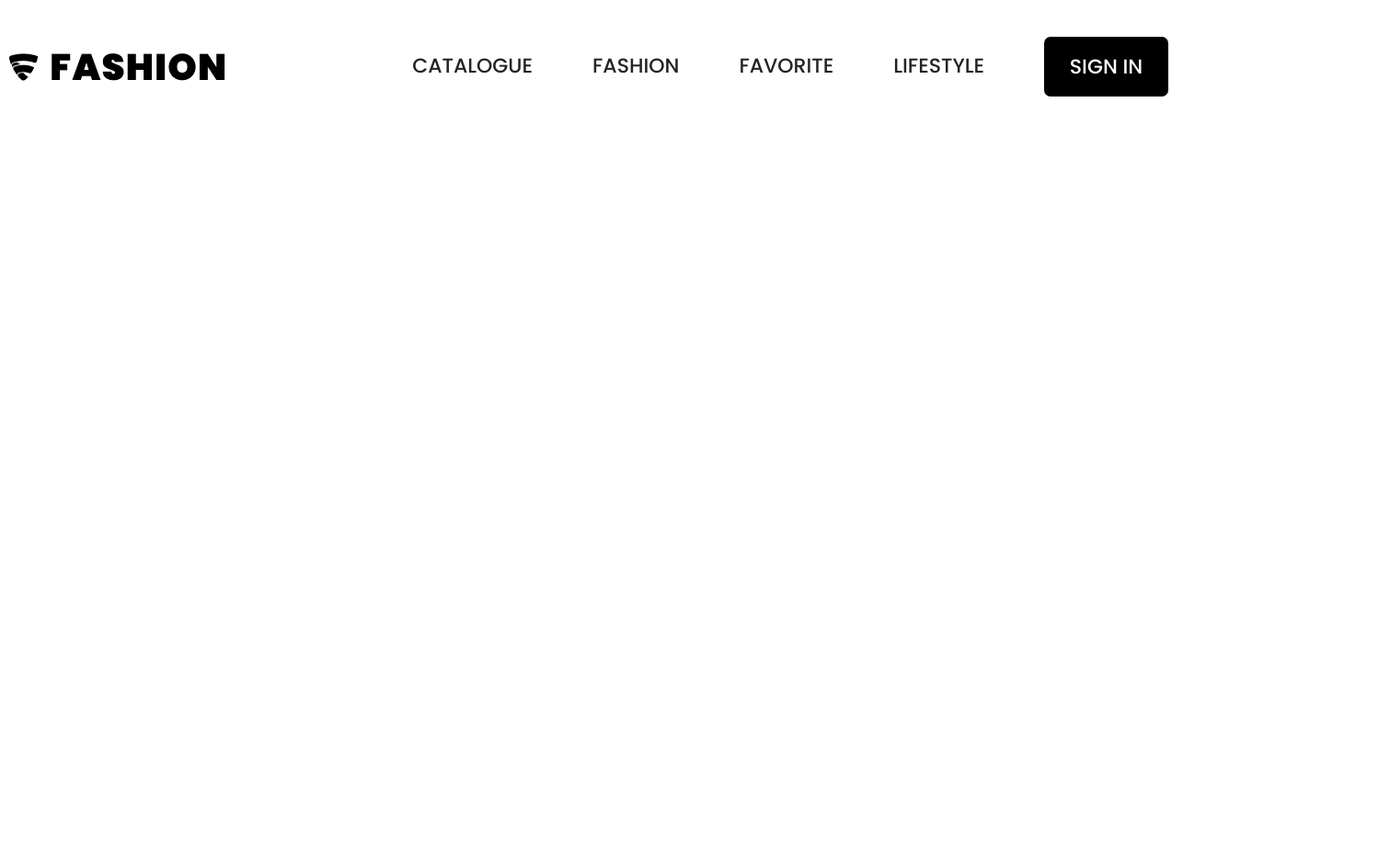
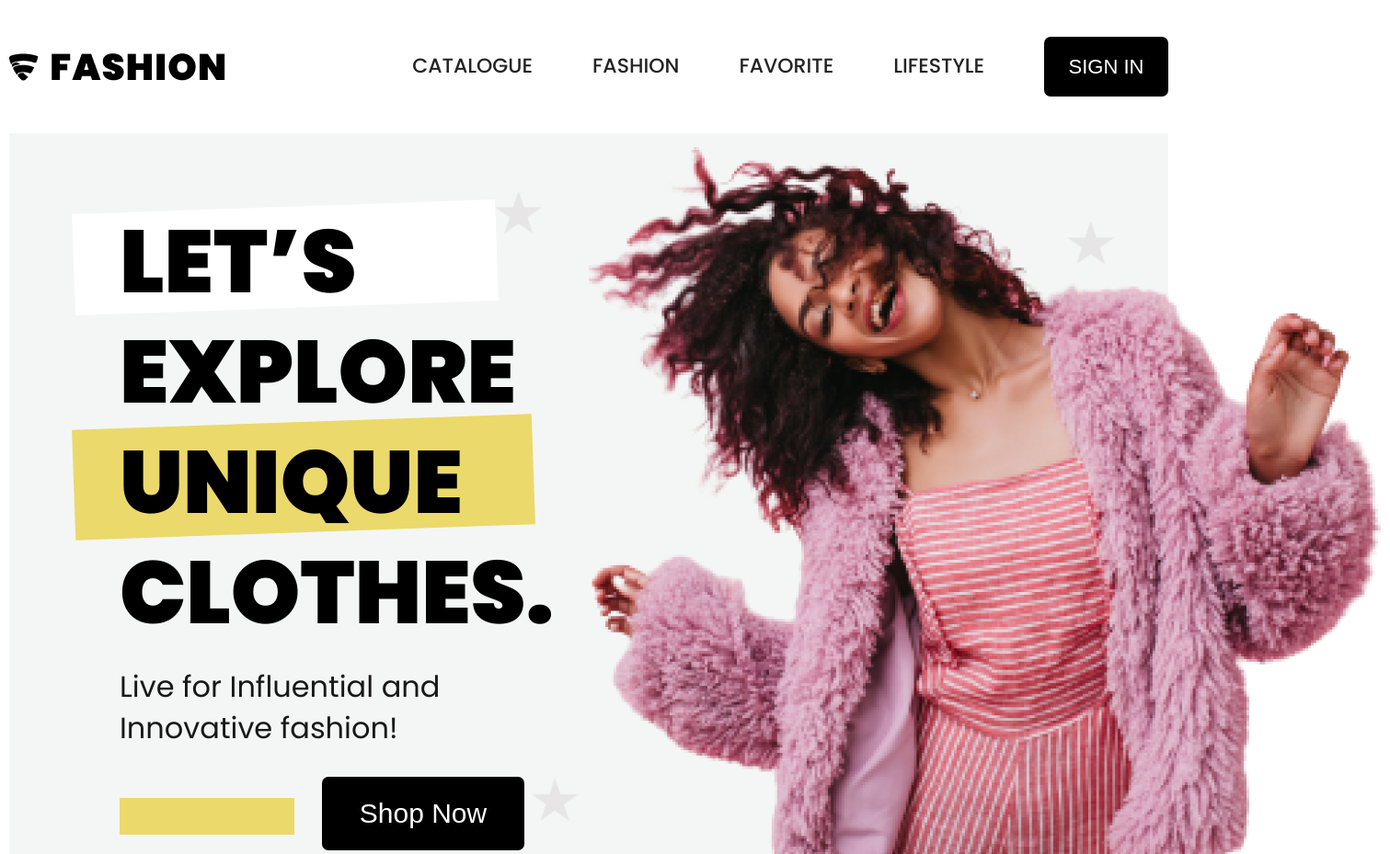
Before and after one commit to Darnelo-Inc/fashion-shopping, a website: page src/index.html in a window 1280 px wide. Shown: the whole page at 92% size, 1511 px wide, since content can reach past the window. Before the commit the page ends 800 px from the top, so only its background shows below. Drawn offline with nearby package versions, Linux system fonts and the light colour scheme; files that its build step writes are made by us from their sources.

Commit message:
intro block

```diff
--- a/src/assets/less/blocks/btn.less
+++ b/src/assets/less/blocks/btn.less
@@ -1,14 +1,13 @@
-// main: style.less
+//main: ../style.less
 
 .button {
     display: inline-block;
-    padding: 1.5rem 2.2rem;
+    width: 13.5rem;
+    height: 6.5rem;
+    padding: 0;
 
-    font-family: inherit;
-    font-size: 2.2rem;
-    font-weight: 500;
-    color: @white;
-    text-transform: uppercase;
+    font-size: 0;
+    color: transparent;
 
     border: none;
     border-radius: 7px;
@@ -18,24 +17,49 @@
 
     transition: background .1s ease-in-out;
 
+    &--header {
+        &:after {
+            content: "sign in";
 
-    &--header {
-        width: 13.5rem;
-        height: 6.5rem;
-        padding: 0;
+            font-size: 2.2rem;
+            text-transform: uppercase;
+        }
+    }
 
-        font-size: 0;
-        color: transparent;
+    &--intro {
+        position: relative;
+        width: 22rem;
+        height: 8rem;
+        margin-left: 22rem;
+
+        &:before {
+            content: "";
+            position: absolute;
+            left: -22rem;
+
+            display: block;
+            width: 19rem;
+            height: 4rem;
+
+            background-color: @yellow;
+            border-radius: 59% 41% 100% 0% / 100% 19% 81% 0% ;
+            pointer-events: none;
+        }
 
         &:after {
-            content: "SIGN IN";
+            content: "shop now";
+
+            font-size: 3rem;
+            text-transform: capitalize;
+        }
+    }
+
+    &:after {
         width: 100%;
 
         font-family: inherit;
-            font-size: 2.2rem;
         font-weight: 500;
         color: @white;
-            text-transform: uppercase;
 
         transform: translateY(-50%);
         transition: letter-spacing .3s ease-in-out;
@@ -46,7 +70,6 @@
             letter-spacing: 2px;
         }
     }
-    }
 
     &:hover {
         background-color: lighten(@black,10%);
--- a/src/assets/less/blocks/container.less
+++ b/src/assets/less/blocks/container.less
@@ -1,7 +1,7 @@
 //main: ../style.less
 
 .container {
-    max-width: 170rem;
+    max-width: 174rem;
     width: 100%;
     margin: 0 auto;
     padding-left: 1rem;
--- /dev/null
+++ b/src/assets/less/blocks/intro.less
@@ -0,0 +1,83 @@
+//main: ../style.less
+
+.intro {
+    display: flex;
+    justify-content: space-between;
+    width: 100%;
+    min-height: 60rem;
+
+    background: #F4F6F5 url("../images/intro/background.jpg") center no-repeat;
+    background-size: cover;
+}
+
+.intro__content {
+    width: 50%;
+    margin-top: 8rem;
+    margin-left: 12rem;
+}
+
+.intro__title {
+    position: relative;
+
+    margin-bottom: 2rem;
+
+    font-size: 9.6rem;
+    font-weight: 900;
+    line-height: 1.25;
+    color: @black;
+}
+
+.intro__title-bg1 {
+    position: absolute;
+    z-index: 1;
+
+    &:before {
+        content: "";
+        position: absolute;
+        left: -5rem;
+        z-index: -1;
+
+        width: 46rem;
+        height: 11rem;
+
+        background-color: @white;
+
+        transform: rotateZ(-2deg);
+    }
+}
+
+.intro__title-bg2 {
+    position: absolute;
+    z-index: 1;
+
+    &:before {
+        content: "";
+        position: absolute;
+        top: -.6rem;
+        left: -5rem;
+        z-index: -1;
+
+        width: 50rem;
+        height: 12rem;
+
+        background-color: @yellow;
+
+        transform: rotateZ(-2deg);
+    }
+}
+
+.intro__decription {
+    margin-bottom: 3rem;
+
+    font-size: 3.2rem;
+    font-weight: 400;
+    color: @secondary;
+}
+
+.intro__img {
+    width: 50%;
+
+    img {
+        display: block;
+    }
+}
--- a/src/assets/less/style.less
+++ b/src/assets/less/style.less
@@ -26,3 +26,4 @@ body {
 @import "blocks/header";
 @import "blocks/nav";
 @import "blocks/btn";
+@import "blocks/intro";
--- a/src/assets/less/vars.less
+++ b/src/assets/less/vars.less
@@ -8,3 +8,4 @@
 @white:     #ffffff;
 @grey:      #7f7f7f;
 @light-grey:#d9d9d9;
+@yellow:    #ebd96b;
--- a/src/index.html
+++ b/src/index.html
@@ -1,3 +1,19 @@
 ---
 layout: default
 ---
+
+<div class="intro">
+    <div class="intro__content">
+        <h1 class="intro__title"><span class="intro__title-bg1">LET’S</span> <br> EXPLORE <br> <span class="intro__title-bg2">UNIQUE</span> <br> CLOTHES.</h1>
+
+        <h3 class="intro__decription">
+            Live for Influential and Innovative fashion!
+        </h3>
+
+        <button class="button  button--intro" type="button"></button>
+    </div>
+
+    <div class="intro__img">
+        <img src="assets/images/intro/model.png" alt="model">
+    </div>
+</div>
--- a/src/templates/partials/header.html
+++ b/src/templates/partials/header.html
@@ -21,6 +21,6 @@
             </ul>
         </nav>
 
-        <button class="button  button--header">SIGN UP</button>
+        <button class="button  button--header" type="button">SIGN UP</button>
     </div>
 </header>
```
Also changed, not shown: src/assets/images/intro/background.jpg (added), src/assets/images/intro/btn-before.png (added), src/assets/images/intro/model.png (added), src/assets/less/blocks/btn.css (deleted), src/assets/less/style.css. Lines whose indentation alone changed are shown as unchanged.
